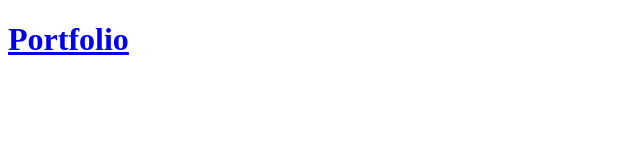
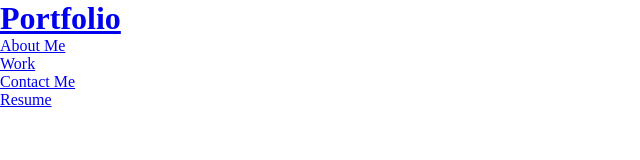
Before and after one commit to siwel20/portfolio, a plain HTML site: page index.html in a window 1280 px wide. Shown: the whole page, without its empty margins (0-640 px from the left). Drawn offline with Linux system fonts and the light colour scheme.

Commit message:
added anchor element

```diff
--- a/assets/css/style.css
+++ b/assets/css/style.css
@@ -0,0 +1,5 @@
+* {
+    margin: 0;
+    padding: 0;
+    box-sizing: border-box;
+}
--- a/index.html
+++ b/index.html
@@ -12,6 +12,23 @@
             <h1>
                 <a href="/">Portfolio</a>
             </h1>
+            <nav>
+                <ul>
+                    <li>
+                        <!-- anchor element -->
+                        <a href="#about-me">About Me</a>
+                    </li>
+                    <li>
+                        <a href="#work">Work</a>
+                    </li>
+                    <li>
+                        <a href="#contact-me">Contact Me</a>
+                    </li>
+                    <li>
+                        <a href="#resume">Resume</a>
+                    </li>
+                </ul>
+            </nav>
         </header>
 
         <!-- hero section start -->
```
